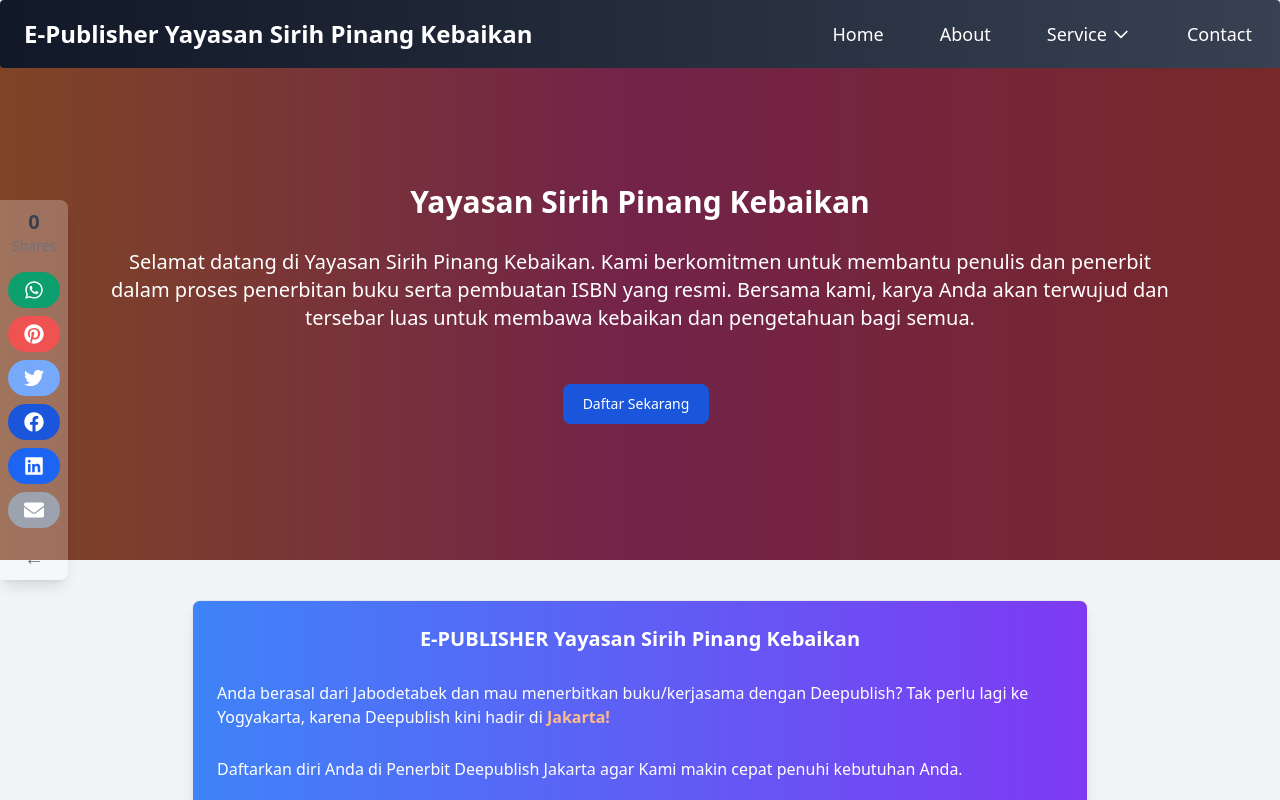
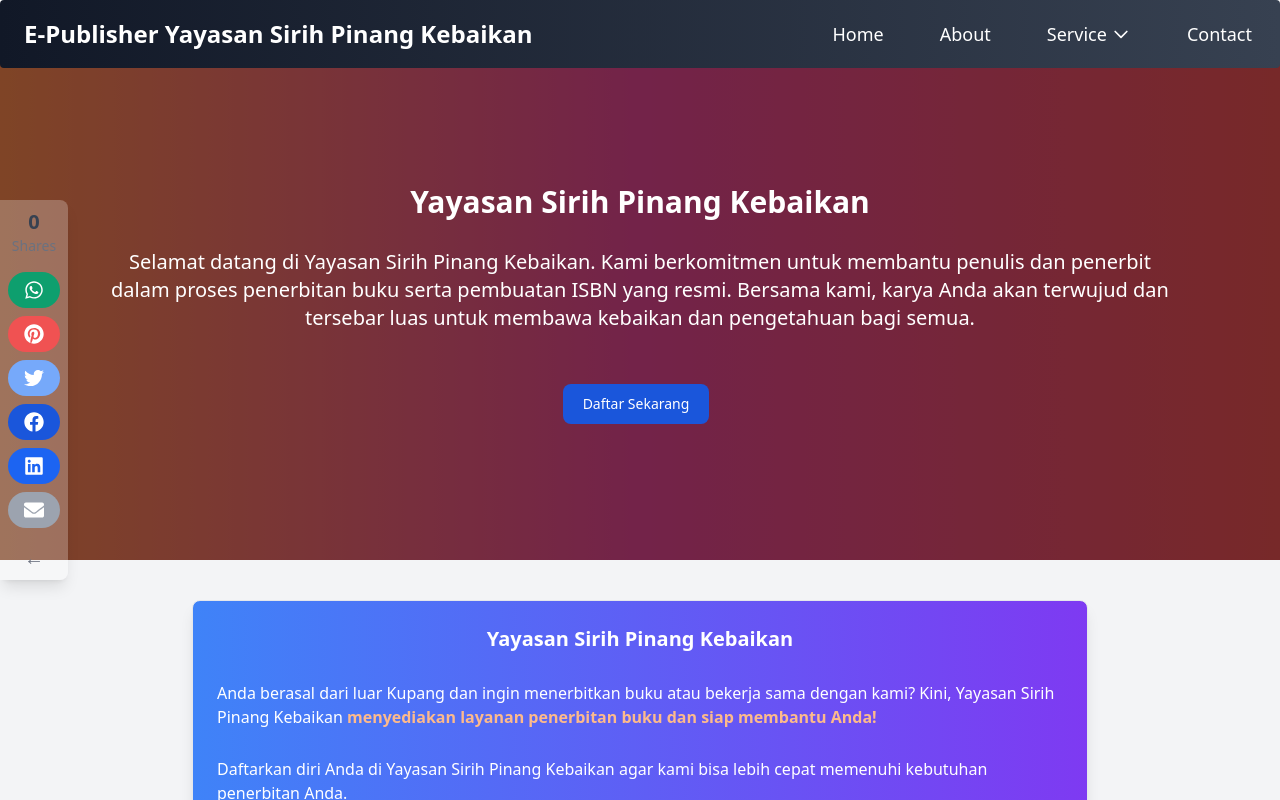
Before and after one commit to Joshtri/yayasan-sirih-pinang-kebaikan-client, a React (Vite) app: page / in a window 1280 px wide. Shown: the top 800 px of the page. Built offline with nearby package versions, Linux system fonts and the light colour scheme.

Commit message:
updating services narasi

```diff
--- a/src/components/Home/ServicesHome.jsx
+++ b/src/components/Home/ServicesHome.jsx
@@ -10,16 +10,15 @@
         {/* Top Card with Gradient Background */}
         <Card className="w-full max-w-4xl mx-auto shadow-lg bg-gradient-to-r from-blue-500 to-purple-600 text-white">
           {/* Centering the title only */}
-          <h2 className="text-center text-xl font-bold mb-3">E-PUBLISHER Yayasan Sirih Pinang Kebaikan</h2>
+          <h2 className="text-center text-xl font-bold mb-3">Yayasan Sirih Pinang Kebaikan</h2>
 
           {/* Left-aligned paragraph text */}
           <p className="mb-3">
-            Anda berasal dari Jabodetabek dan mau menerbitkan buku/kerjasama dengan Deepublish?
-            Tak perlu lagi ke Yogyakarta, karena Deepublish kini hadir di
-            <span className="text-orange-300 font-semibold"> Jakarta!</span>
+          Anda berasal dari luar Kupang dan ingin menerbitkan buku atau bekerja sama dengan kami? Kini, Yayasan Sirih Pinang Kebaikan
+            <span className="text-orange-300 font-semibold"> menyediakan layanan penerbitan buku dan siap membantu Anda!</span>
           </p>
           <p className="mb-5">
-            Daftarkan diri Anda di Penerbit Deepublish Jakarta agar Kami makin cepat penuhi kebutuhan Anda.
+          Daftarkan diri Anda di Yayasan Sirih Pinang Kebaikan agar kami bisa lebih cepat memenuhi kebutuhan penerbitan Anda.
           </p>
 
           {/* Button centered */}
```
